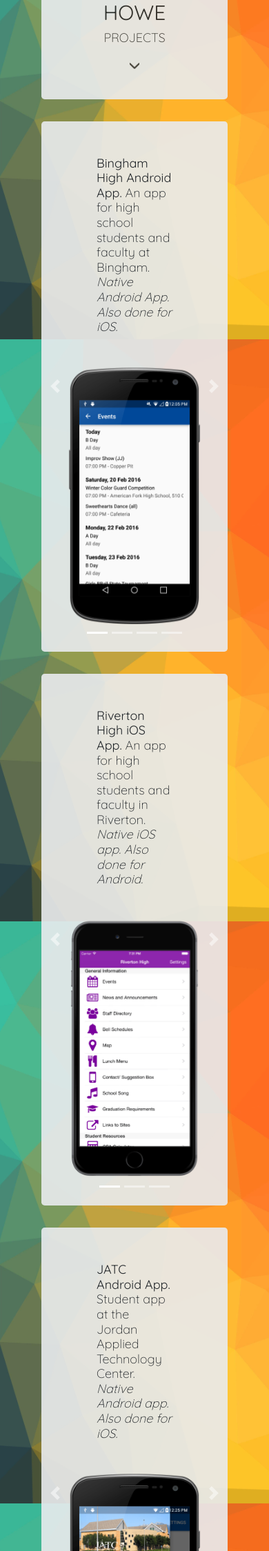
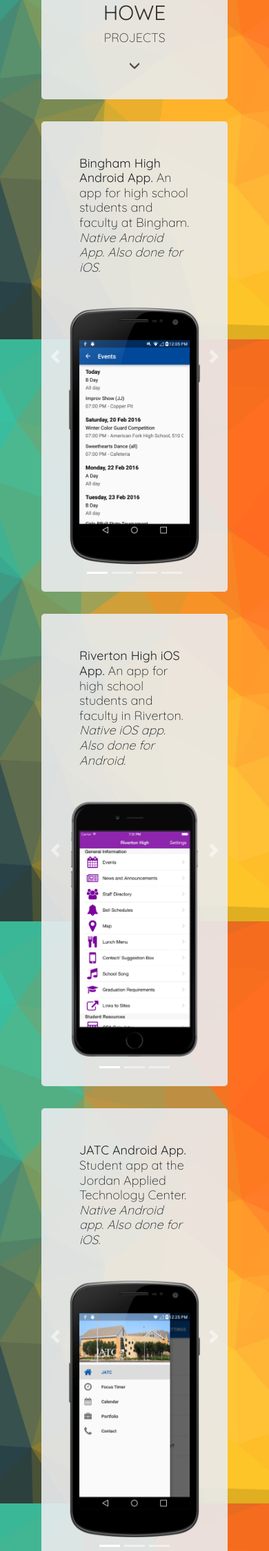
Before and after one commit to JacksonHowe/jacksonhowe.github.io, a PHP site: page /projects.html in a window 390 px wide. Shown: the part 352-2601 px from the top of the page at 69% size. Run offline with PHP 8.4, Linux system fonts and the light colour scheme.

Commit message:
Shrinks padding on mobile

```diff
--- a/css/main.css
+++ b/css/main.css
@@ -142,8 +142,8 @@
 
 @media only screen and (max-width: 768px) {
     .jumbotron {
-        padding-left: 40px;
-        padding-right: 40px;
+        padding-left: 30px;
+        padding-right: 30px;
     }
 
     h1 {
--- a/css/projects.css
+++ b/css/projects.css
@@ -34,3 +34,10 @@
 .carousel h2 {
     padding: 10px 40px 40px 40px;
 }
+
+@media only screen and (max-width: 768px) {
+    .carousel h2 {
+        padding-left: 15px;
+        padding-right: 15px;
+    }
+}
```
